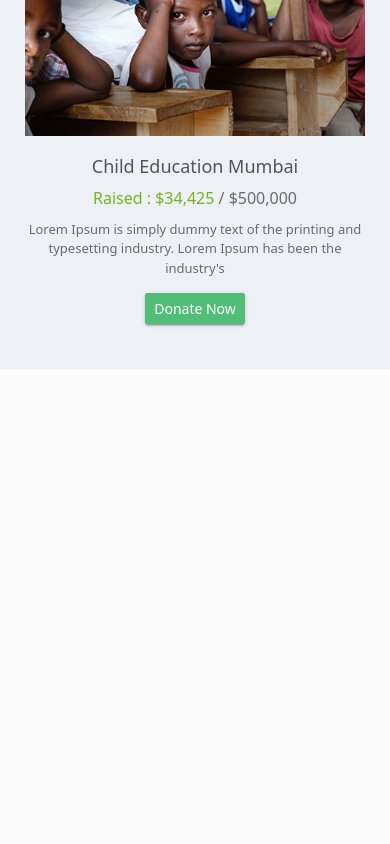
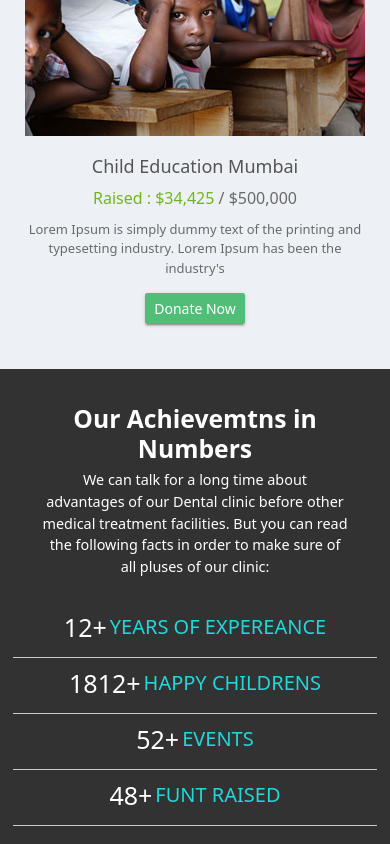
Before and after one commit to mayurkanade44/ghf, a React (Create React App) app: page / in a window 390 px wide. Shown: the part 3831-4675 px from the top of the page. Before the commit the page ends 4200 px from the top, so only its background shows below. Built offline with nearby package versions, Linux system fonts and the light colour scheme.

Commit message:
achievement numbers added

```diff
--- a/src/components/Carousel.jsx
+++ b/src/components/Carousel.jsx
@@ -32,7 +32,7 @@ const Carousel = ({ a, title, desc, images }) => {
       <div className="carousel-inner">
         <div className="carousel-item active">
           <img src={a} className="d-block w-100" alt="a" />
-          <div className="carousel-caption  animate__animated animate__zoomInDown">
+          <div className="carousel-caption  animate__animated animate__fadeInDownBig">
             <h1 className="carousel-title ">{title}</h1>
             <p className="d-none d-md-block">{desc}</p>
           </div>
--- a/src/index.css
+++ b/src/index.css
@@ -603,7 +603,6 @@ header .nav-link:hover {
   padding: 30px;
 }
 
-
 .events .event-ro .event-box {
   text-align: center;
   margin-bottom: 20px;
@@ -630,7 +629,7 @@ header .nav-link:hover {
   margin-bottom: 15px;
 }
 
-@media screen and (max-width: 767px) {
+@media (max-width: 767px) {
   .events {
     padding: 15px 10px;
   }
@@ -651,7 +650,7 @@ header .nav-link:hover {
 .mission-vision .vision {
   padding: 50px;
 }
-@media screen and (max-width: 940px) {
+@media (max-width: 940px) {
   .mission-vision .vision {
     padding: 0px 10px 25px;
   }
@@ -676,11 +675,6 @@ header .nav-link:hover {
   color: #fff;
 }
 
-@media screen and (max-width: 940px) {
-  .doctor-message .inner-lay {
-    padding: 30px 10px;
-  }
-}
 .doctor-message .inner-lay .numb {
   text-align: center;
   padding: 30px;
@@ -692,6 +686,30 @@ header .nav-link:hover {
   border-bottom: 1px solid #ccc;
   margin-bottom: 20px;
   color: #fff;
+}
+
+@media (max-width: 767px) {
+  .doctor-message .inner-lay {
+    padding: 20px 10px;
+  }
+  .doctor-message .inner-lay .numb {
+    display: flex;
+    justify-content: center;
+    padding: 10px 0px 0px;
+    border-bottom: 1px solid #ccc;
+  }
+  .doctor-message .inner-lay .numb h3 {
+    font-size: 25px;
+    padding-bottom: 10px;
+    padding-right: 3px;
+    margin-bottom: 5px;
+    border-bottom: 0px solid #ccc;
+    color: #fff;
+  }
+  .doctor-message .inner-lay .numb span {
+    font-size: 20px;
+    color: #21d7d9;
+  }
 }
 
 /* ===================================== Our Blog CSS ================================== */
--- a/src/pages/Home.jsx
+++ b/src/pages/Home.jsx
@@ -8,7 +8,40 @@ const Home = () => {
     <div>
       <Carousel a={a} title="Khira Nagar" desc="testing" images={homeImages} />
       <About />
-      <Services home='true' />
+      <Services home="true" />
+      <div class="doctor-message">
+        <div class="inner-lay">
+          <div class="container">
+            <div class="row session-title">
+              <h2>Our Achievemtns in Numbers</h2>
+              <p>
+                We can talk for a long time about advantages of our Dental
+                clinic before other medical treatment facilities. But you can
+                read the following facts in order to make sure of all pluses of
+                our clinic:
+              </p>
+            </div>
+            <div class="row">
+              <div class="col-sm-3 numb">
+                <h3>12+</h3>
+                <span>YEARS OF EXPEREANCE</span>
+              </div>
+              <div class="col-sm-3 numb">
+                <h3>1812+</h3>
+                <span>HAPPY CHILDRENS</span>
+              </div>
+              <div class="col-sm-3 numb">
+                <h3>52+</h3>
+                <span>EVENTS</span>
+              </div>
+              <div class="col-sm-3 numb">
+                <h3>48+</h3>
+                <span>FUNT RAISED</span>
+              </div>
+            </div>
+          </div>
+        </div>
+      </div>
     </div>
   );
 };
```
